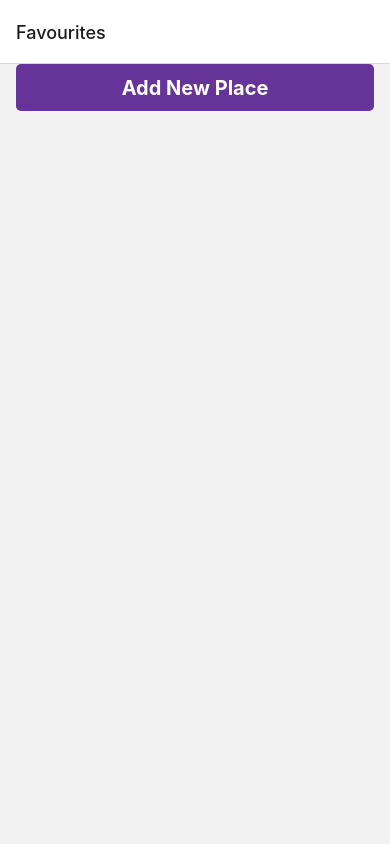
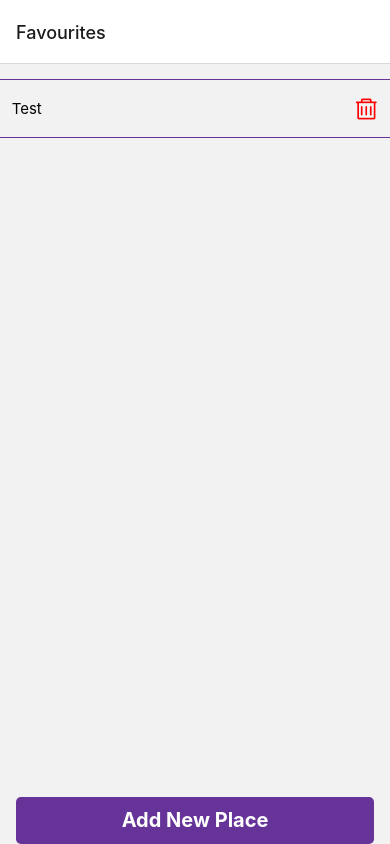
Before and after one commit to erenavar/favorite-places, a React Native app: screen /Favourites in a window 390 px wide. Built offline with nearby package versions, Linux system fonts and the light colour scheme.

Commit message:
create list item component and show on favourites list

```diff
--- /dev/null
+++ b/src/components/ListItem.tsx
@@ -0,0 +1,28 @@
+import React from 'react'
+import { StyleSheet, Text, View } from 'react-native'
+import { AntDesign } from '@expo/vector-icons';
+
+export default function ListItem() {
+    return (
+        <View style={styles.itemContainer}>
+            <Text style={styles.text}>Test</Text>
+            <AntDesign name="delete" size={24} color="red" />
+
+        </View>
+    )
+}
+
+const styles = StyleSheet.create({
+    itemContainer: {
+        flexDirection: "row",
+        justifyContent: "space-between",
+        alignItems: "center",
+        paddingHorizontal: "3%",
+        paddingVertical: "4%",
+        borderBottomColor: "rebeccapurple",
+        borderTopColor: "rebeccapurple",
+        borderBottomWidth: 1,
+        borderTopWidth: 1
+    },
+    text: { fontSize: 15 }
+})
--- a/src/screens/FavouritesList.tsx
+++ b/src/screens/FavouritesList.tsx
@@ -1,7 +1,8 @@
-import { StyleSheet, Text, View } from 'react-native'
+import { SafeAreaView, ScrollView, StyleSheet, Text, View } from 'react-native'
 import React from 'react'
 import Button from '../components/Button'
 import { useNavigation } from '@react-navigation/native'
+import ListItem from '../components/ListItem';
 
 
 
@@ -13,10 +14,17 @@ export default function FavouritesList() {
     }
 
     return (
-        <View>
-            <Button title={"Add New Place"} onPress={toMapPage} />
-        </View>
+        <SafeAreaView style={{ flex: 1, marginTop: 15 }}>
+            <ScrollView style={styles.scroll}>
+                <ListItem />
+            </ScrollView>
+            <Button style={{ flex: 4 }} title={"Add New Place"} onPress={toMapPage} />
+        </SafeAreaView>
     )
 }
 
-const styles = StyleSheet.create({})
+const styles = StyleSheet.create({
+    scroll: {
+        marginBottom: 20
+    }
+})
```
